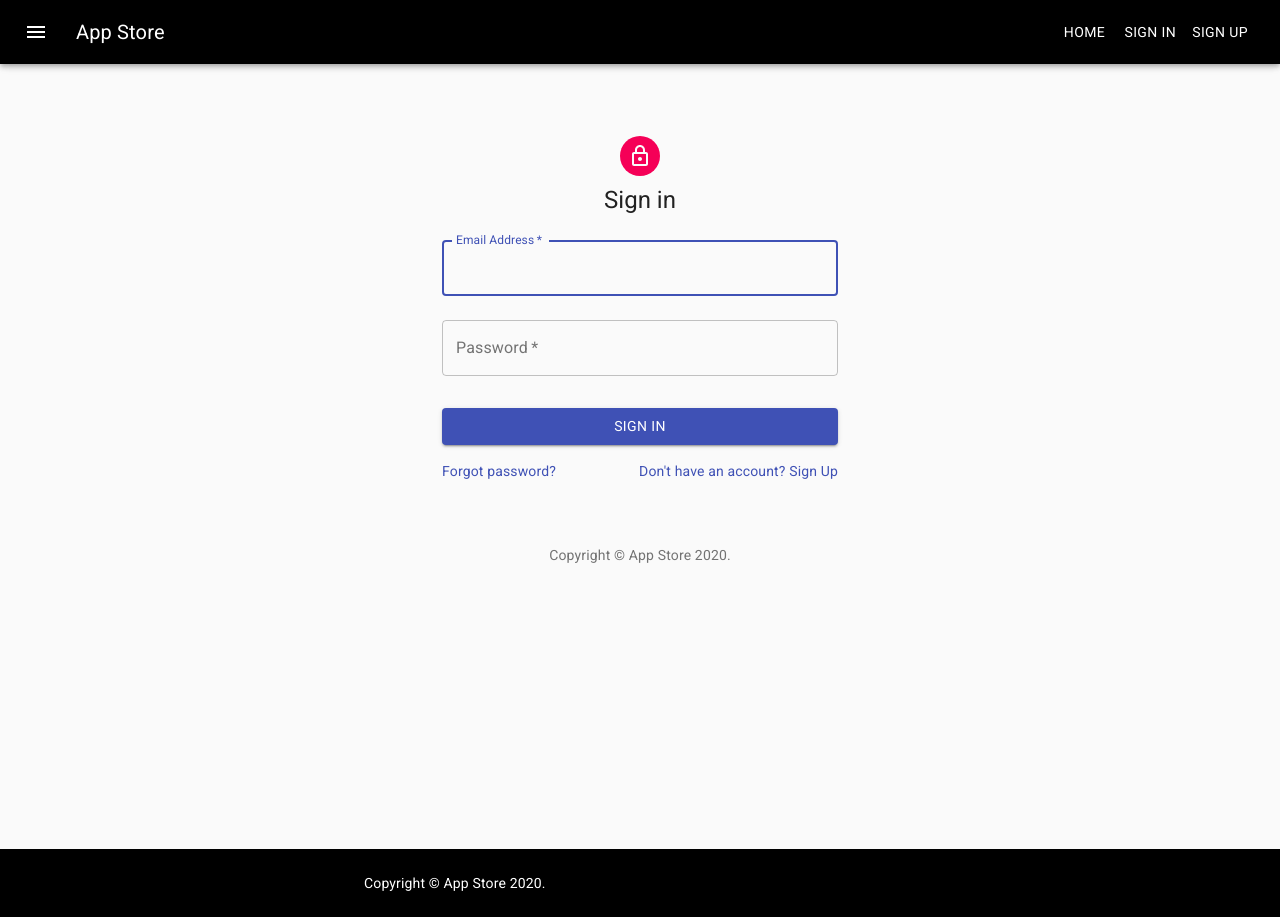
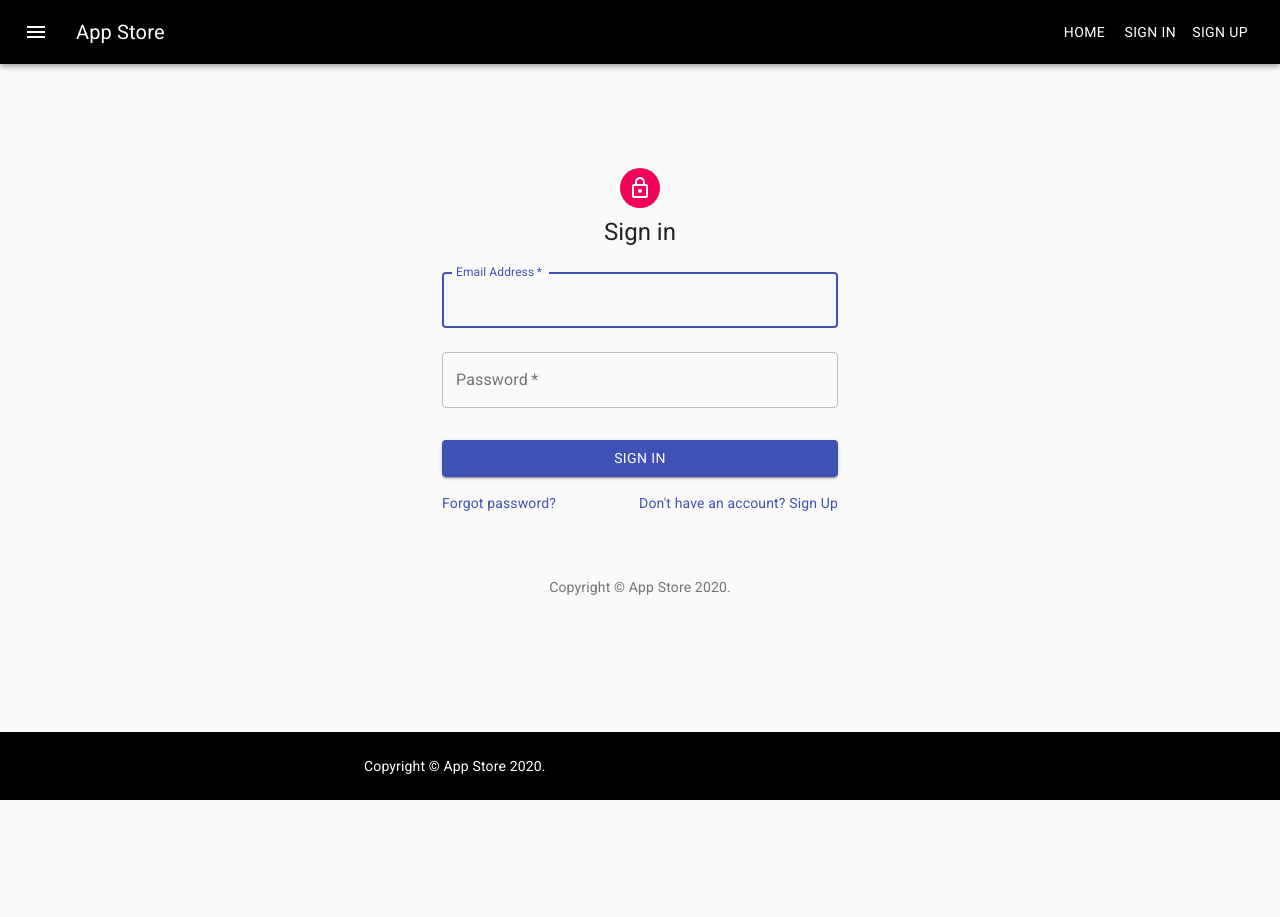
Before and after one commit to yanethvg/app-store-react, a React (Create React App) app: page /signin in a window 1280 px wide. After the commit the page ends 800 px from the top, so only its background shows below. Built offline with nearby package versions, Linux system fonts and the light colour scheme.

Commit message:
added CategoryContainer and style in MainRouter and Footer

```diff
--- a/src/MainRouter.jsx
+++ b/src/MainRouter.jsx
@@ -3,18 +3,28 @@ import { Route, Switch } from "react-router-dom";
 import Home from "./components/basic/Home";
 import Menu from "./components/basic/Menu";
 import { Box } from "@material-ui/core";
+import { makeStyles } from "@material-ui/core/styles";
 import PrivateRoute from "./components/auth/PrivateRoute";
 import Signin from "./components/auth/Signin";
 import Signup from "./components/auth/Signup";
 import Footer from "./components/basic/Footer";
-import Categories from "./components/category/Categories";
+import CategoryContainer from "./containers/CategoryContainer";
+
+const useStyles = makeStyles((theme) => ({
+  root: {
+    display: "flex",
+    flexDirection: "column",
+    minHeight: "100vh",
+  },
+}));
 
 function MainRouter() {
+  const classes = useStyles();
   return (
     <div>
       <Switch>
         <>
-          <Box>
+          <Box className={classes.root}>
             <Menu></Menu>
             <Box m={4}>
               <Route path="/" exact component={Home}></Route>
@@ -23,7 +33,7 @@ function MainRouter() {
               <PrivateRoute
                 path="/get/categories"
                 exact
-                component={Categories}
+                component={CategoryContainer}
               ></PrivateRoute>
             </Box>
             <Footer></Footer>
--- a/src/components/basic/Footer.jsx
+++ b/src/components/basic/Footer.jsx
@@ -18,7 +18,7 @@ const useStyles = makeStyles((theme) => ({
   root: {
     display: "flex",
     flexDirection: "column",
-    minHeight: "40vh",
+    minHeight: "100vh",
   },
   main: {
     marginTop: theme.spacing(8),
@@ -42,12 +42,10 @@ export default function Footer() {
   const classes = useStyles();
 
   return (
-    <div className={classes.root}>
-      <footer className={classes.footer}>
-        <Container maxWidth="sm">
-          <Copyright />
-        </Container>
-      </footer>
-    </div>
+    <footer className={classes.footer}>
+      <Container maxWidth="sm">
+        <Copyright />
+      </Container>
+    </footer>
   );
 }
--- /dev/null
+++ b/src/containers/CategoryContainer.jsx
@@ -0,0 +1,25 @@
+import React from "react";
+import { Typography } from "@material-ui/core";
+import Categories from "../components/category/Categories";
+import { makeStyles } from "@material-ui/core/styles";
+
+const useStyles = makeStyles((theme) => ({
+  typografy: {
+    color: "#000000",
+    marginBottom: "20px",
+  },
+}));
+
+function CategoryContainer() {
+  const classes = useStyles();
+  return (
+    <>
+      <Typography align="center" variant="h5" className={classes.typografy}>
+        Categories
+      </Typography>
+      <Categories />
+    </>
+  );
+}
+
+export default CategoryContainer;
```
